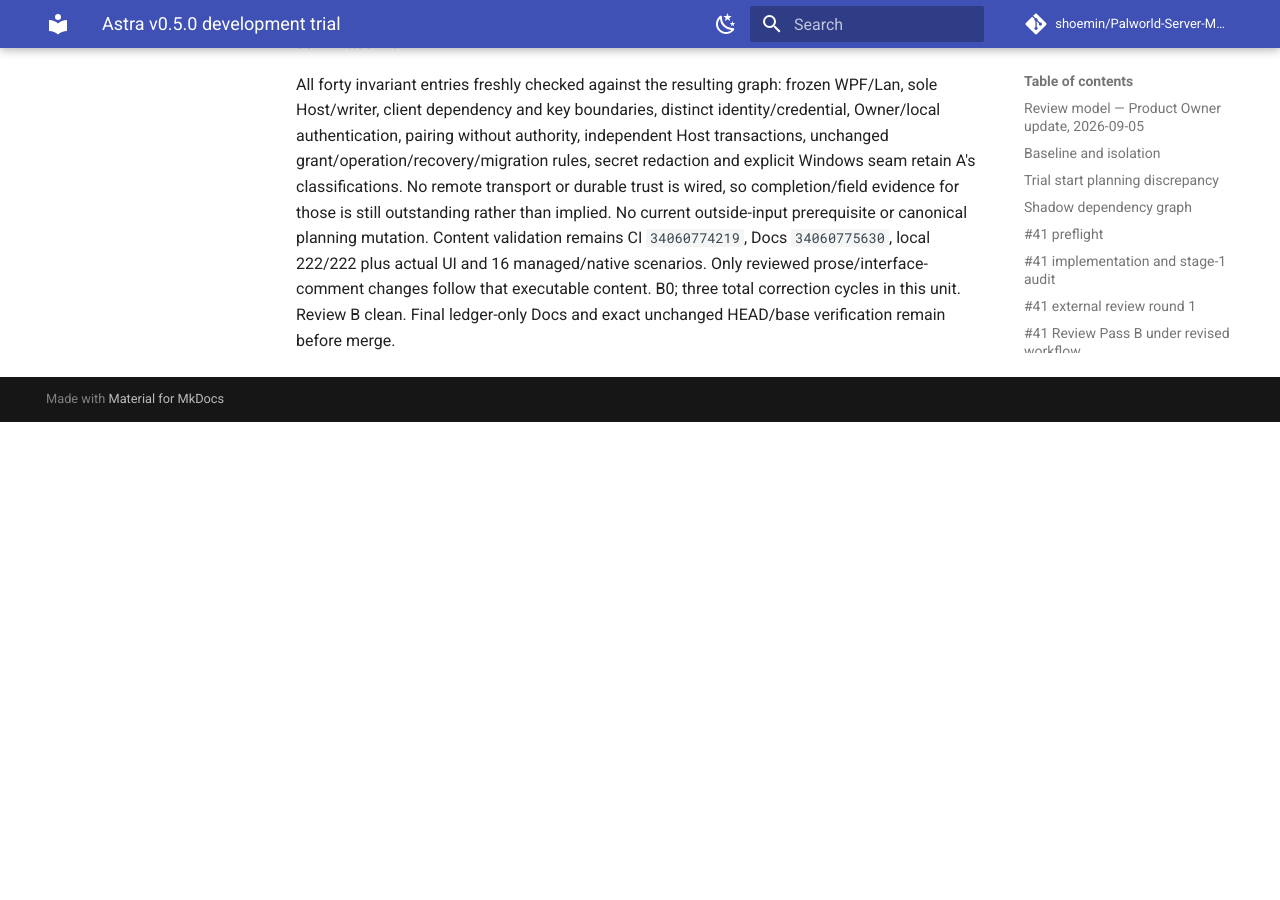
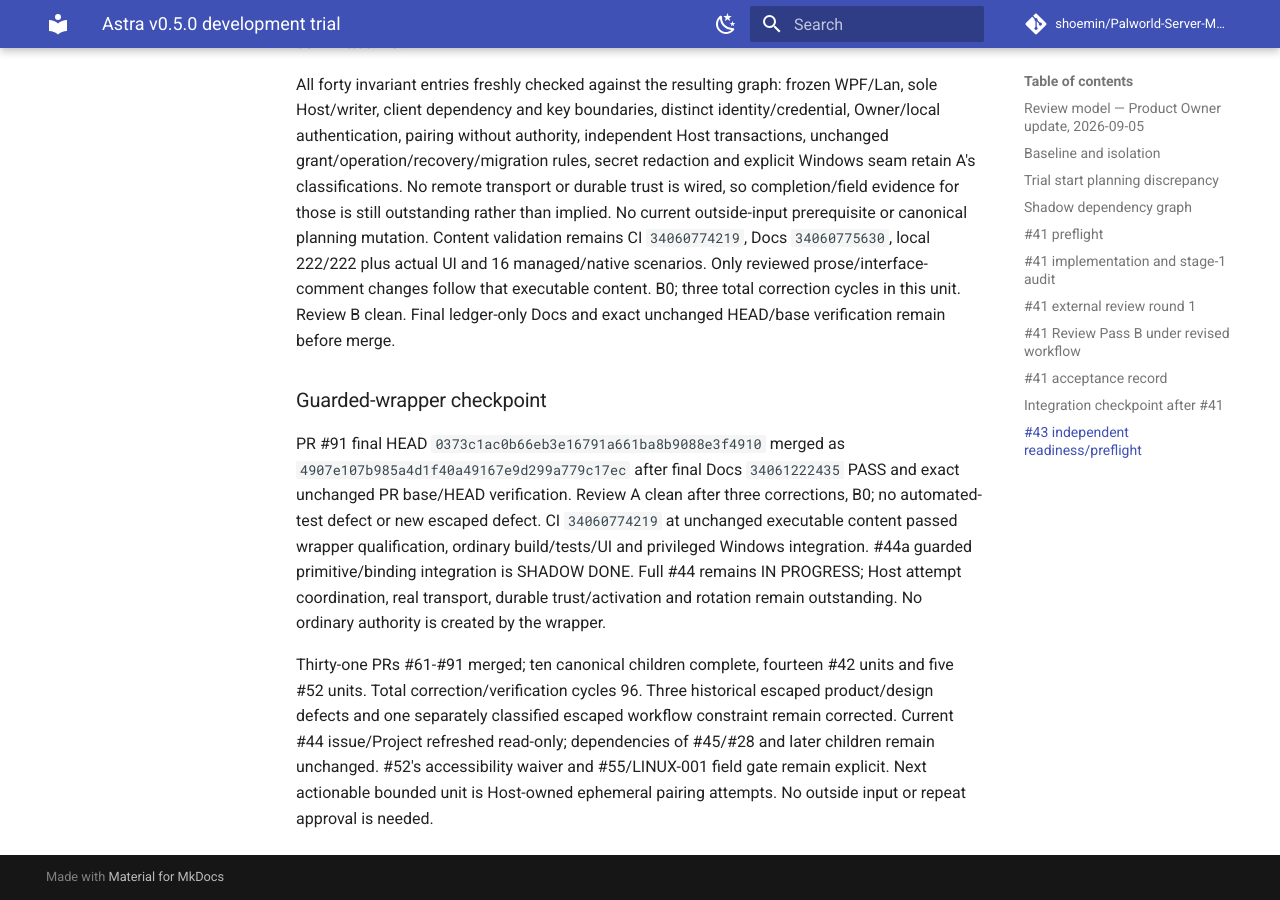
Before and after one commit to shoemin/Palworld-Server-Manager, an MkDocs documentation site: the page built from docs/experiments/astra-v0.5.0-trial.md, in a window 1280 px wide and 900 px high, scrolled down 140476 px. Built offline with MkDocs 1.6.1 and Material for MkDocs 9.7.7, drawn with Linux system fonts in a browser that asks for light colours; comment, search, counter and statistics services are not loaded; before the commit the page ends 140898 px from its top, so only the background shows below that; part of the change alters nothing that is shown.

Commit message:
Checkpoint merged guarded SPAKE2 unit

```diff
--- a/docs/experiments/astra-v0.5.0-trial.md
+++ b/docs/experiments/astra-v0.5.0-trial.md
@@ -1502,3 +1502,9 @@ Complete fourteen-file diff reviewed: native handle ownership, panic/poison path
 Fresh review of PR #91 at exact HEAD `d95d4ec1b998fc3bdd9bb855fdfe32cb7ac72a82`, base `fd5322a528489beab0f80ae4071292e0f6185c9c`. Re-read the complete fourteen-file change and executable native/managed boundary as a fresh reviewer. Challenged wrong-role/phase/length inputs, verification before local binding, reused/failed handles, cancellation versus disposal, failed constructors, multiple providers sharing the loaded module, self identity, replay/reflection, altered credentials, cleanup after capacity exhaustion and exception paths. The accepted tests exercise these behaviors through the actual optimized DLL; two native test configurations have one meaningful test each, no skipped/no-op entropy PASS. No unresolved finding. Regenerated notices independently from locked filtered metadata; output SHA-256 `e2bad5519479cc02b79b447731971514cfc63ed9cbf7646caa6b25fdcb1181d1` exactly matches the committed file.
 
 All forty invariant entries freshly checked against the resulting graph: frozen WPF/Lan, sole Host/writer, client dependency and key boundaries, distinct identity/credential, Owner/local authentication, pairing without authority, independent Host transactions, unchanged grant/operation/recovery/migration rules, secret redaction and explicit Windows seam retain A's classifications. No remote transport or durable trust is wired, so completion/field evidence for those is still outstanding rather than implied. No current outside-input prerequisite or canonical planning mutation. Content validation remains CI `34060774219`, Docs `34060775630`, local 222/222 plus actual UI and 16 managed/native scenarios. Only reviewed prose/interface-comment changes follow that executable content. B0; three total correction cycles in this unit. Review B clean. Final ledger-only Docs and exact unchanged HEAD/base verification remain before merge.
+
+### Guarded-wrapper checkpoint
+
+PR #91 final HEAD `0373c1ac0b66eb3e16791a661ba8b9088e3f4910` merged as `4907e107b985a4d1f40a49167e9d299a779c17ec` after final Docs `34061222435` PASS and exact unchanged PR base/HEAD verification. Review A clean after three corrections, B0; no automated-test defect or new escaped defect. CI `34060774219` at unchanged executable content passed wrapper qualification, ordinary build/tests/UI and privileged Windows integration. #44a guarded primitive/binding integration is SHADOW DONE. Full #44 remains IN PROGRESS; Host attempt coordination, real transport, durable trust/activation and rotation remain outstanding. No ordinary authority is created by the wrapper.
+
+Thirty-one PRs #61-#91 merged; ten canonical children complete, fourteen #42 units and five #52 units. Total correction/verification cycles 96. Three historical escaped product/design defects and one separately classified escaped workflow constraint remain corrected. Current #44 issue/Project refreshed read-only; dependencies of #45/#28 and later children remain unchanged. #52's accessibility waiver and #55/LINUX-001 field gate remain explicit. Next actionable bounded unit is Host-owned ephemeral pairing attempts. No outside input or repeat approval is needed.
```
